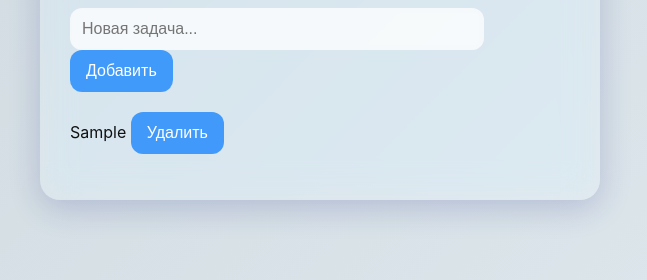
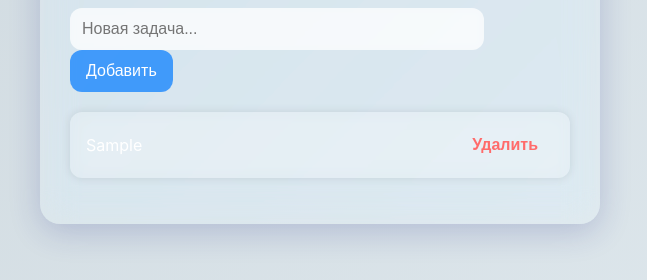
Before and after one commit to hlebgleb/hello_world_todos, a plain HTML site: page index.html in a window 1280 px wide. Both pictures are taken after typing "Sample" into the empty fields and a click on the button "Добавить". Shown: the part 168-448 px from the top of the page, without its empty margins (320-967 px from the left). Drawn offline with Linux system fonts and the light colour scheme.

Commit message:
Update style.css

```diff
--- a/style.css
+++ b/style.css
@@ -87,6 +87,28 @@ body {
     border-radius: 8px;
     font-size: 0.9rem;
   }
+.task {
+  display: flex;
+  justify-content: space-between;
+  align-items: center;
+  background: rgba(255, 255, 255, 0.15);
+  border-radius: 12px;
+  padding: 12px 16px;
+  margin-bottom: 10px;
+  backdrop-filter: blur(10px);
+  box-shadow: 0 0 10px rgba(0,0,0,0.1);
+  color: white;
+}
+
+.task button.deleteBtn {
+  background-color: transparent;
+  border: none;
+  color: #ff6b6b;
+  font-weight: bold;
+  cursor: pointer;
+}
+
+
 
   .task-item button:hover {
     background: rgba(255, 69, 58, 0.85);
```
